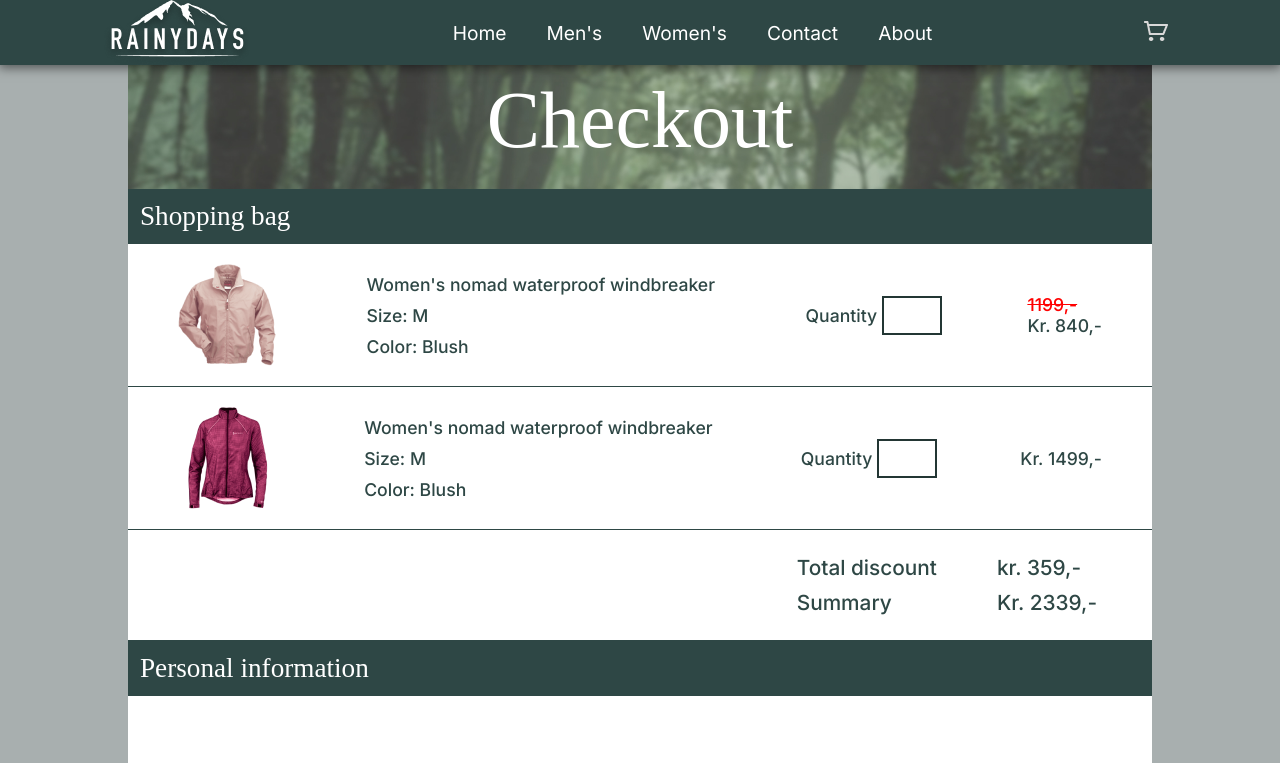
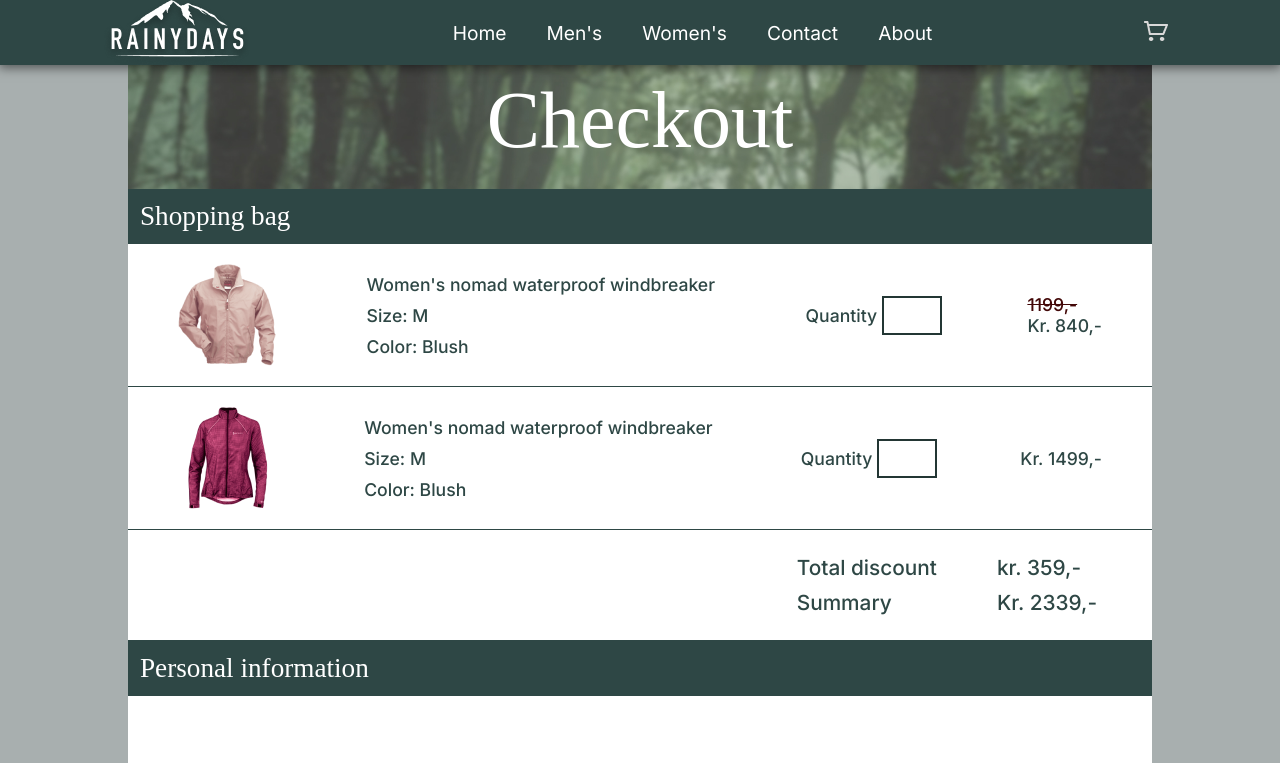
Before and after one commit to Noroff-FEU-Assignments/cross-course-project-caagedal, a plain HTML site: page checkout.html in a window 1280 px wide. Shown: the top 763 px of the page. Drawn offline with Linux system fonts and the light colour scheme; a web font is replaced by a local one.

Commit message:
Update styles.css

```diff
--- a/css/styles.css
+++ b/css/styles.css
@@ -941,7 +941,7 @@ Checkout
 .saleprice{
     display: block;
     font-size: 1em;
-    color: red;
+    color: rgb(66, 7, 7);
     text-decoration: line-through;
 }
 
```
